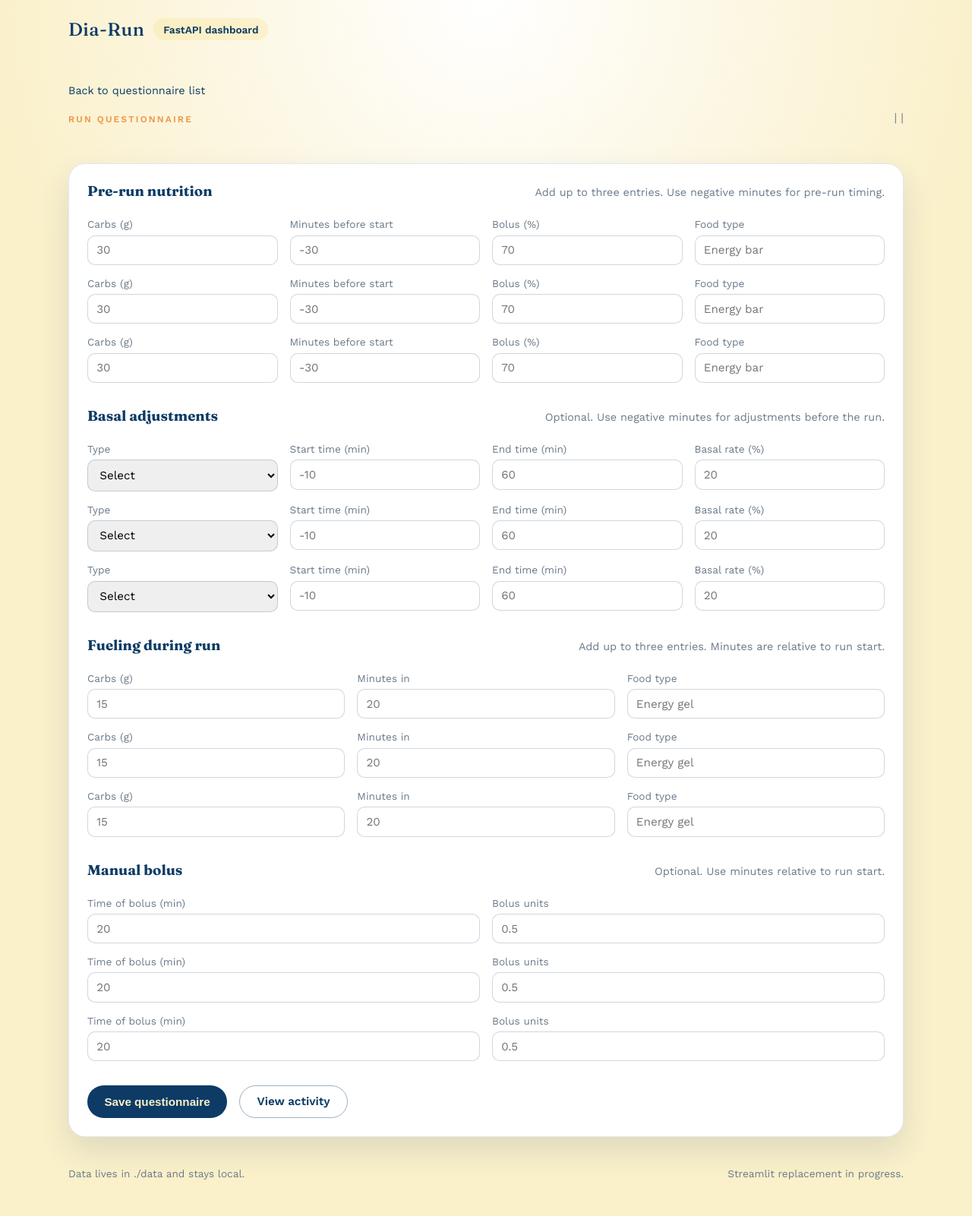
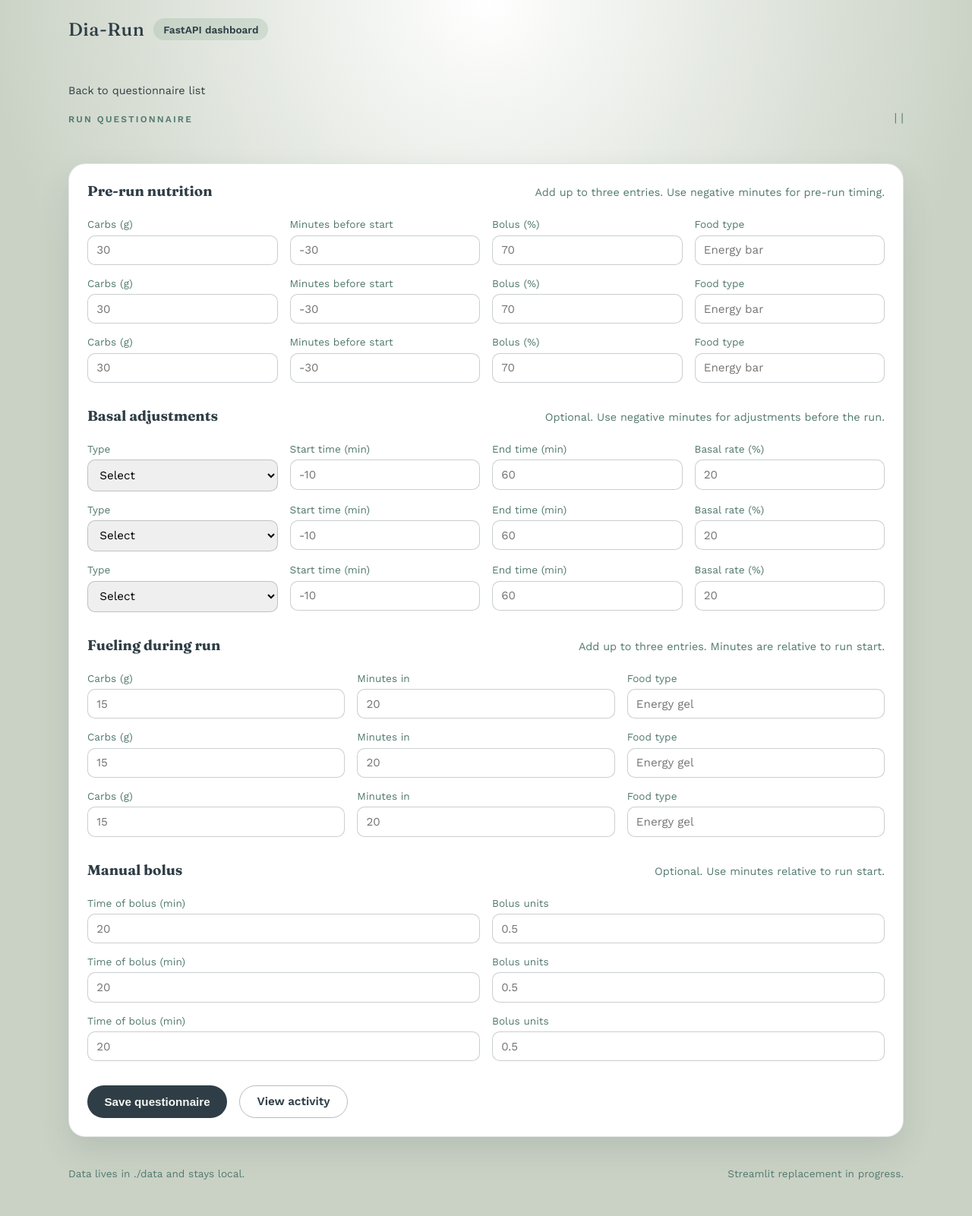
Before and after one commit to slac1n/dia_run, a Python web app: template src/dia_run/web/templates/pages/questionnaire_form.html in a window 1280 px wide. Shown: the whole page at 76% size. Run offline with Jinja, Linux system fonts and the light colour scheme; the template is opened without the code that fills it, so the values that code supplies are empty.

Commit message:
refactor: unify boxplot colors to use MAIN_COLOR
- Update run type boxplots (heartrate + glucose) to use MAIN_COLOR for both marker and line
- Update basal adjustment boxplot to use MAIN_COLOR for both marker and line
- Ensures all boxplots use consistent green palette color from theme

```diff
--- a/src/dia_run/dashboard/charts/basal_adjustment_impact.py
+++ b/src/dia_run/dashboard/charts/basal_adjustment_impact.py
@@ -5,7 +5,6 @@ import polars as pl
 from dia_run.dashboard.charts.theme import (
     CHART_GRID,
     MAIN_COLOR,
-    NAVY,
     get_default_layout,
     get_empty_chart_layout,
 )
@@ -92,9 +91,9 @@ def create_basal_adjustment_tir_chart(*, data_processor: DataProcessor) -> go.Fi
                     size=12,
                     color=MAIN_COLOR,
                     opacity=0.8,
-                    line=dict(width=1.5, color=NAVY),
+                    line=dict(width=1.5, color=MAIN_COLOR),
                 ),
-                line=dict(color=NAVY, width=2.0),
+                line=dict(color=MAIN_COLOR, width=2.0),
                 width=0.7,
                 hovertemplate=(
                     "<b>%{customdata[4]}</b><br>"
--- a/src/dia_run/dashboard/charts/fueling_impact.py
+++ b/src/dia_run/dashboard/charts/fueling_impact.py
@@ -107,7 +107,7 @@ def create_fueling_glucose_response_chart(*, data_processor: DataProcessor) -> g
                 y=values,
                 mode="lines",
                 showlegend=False,
-                line=dict(width=1, dash="dash", color="rgba(13, 59, 102, 0.35)"),
+                line=dict(width=1, dash="dash", color="rgba(47, 62, 70, 0.35)"),
                 hovertemplate="Min: %{x:.0f}<br>Change: %{y:+.0f} mg/dL<extra></extra>",
             )
         )
--- a/src/dia_run/dashboard/charts/run_types.py
+++ b/src/dia_run/dashboard/charts/run_types.py
@@ -1,7 +1,7 @@
 import plotly.graph_objects as go
 import polars as pl
 
-from dia_run.dashboard.charts.theme import MAIN_COLOR, NAVY, TARGET_RANGE_FILL, get_color_for_index, get_default_layout
+from dia_run.dashboard.charts.theme import MAIN_COLOR, TARGET_RANGE_FILL, get_color_for_index, get_default_layout
 from dia_run.data_models.constants import TARGET_GLUCOSE_LOWER, TARGET_GLUCOSE_UPPER
 from dia_run.data_models.run_types import RunType
 from dia_run.data_processing.data_processing import DataProcessor
@@ -79,7 +79,7 @@ def create_run_type_heartrate_chart(*, data_processor: DataProcessor, run_type_o
                 y=df_heartrate.filter(pl.col("run_type") == run_type)["heartrate"],
                 name=run_type,
                 marker={"color": MAIN_COLOR},
-                line={"color": NAVY},
+                line={"color": MAIN_COLOR},
             )
         )
     fig.update_layout(
@@ -101,7 +101,7 @@ def create_run_type_glucose_chart(*, data_processor: DataProcessor, run_type_ord
                 y=df_glucose.filter(pl.col("run_type") == run_type)["value"],
                 name=run_type,
                 marker={"color": MAIN_COLOR},
-                line={"color": NAVY},
+                line={"color": MAIN_COLOR},
             )
         )
         # highlight the target range
--- a/src/dia_run/web/static/css/app.css
+++ b/src/dia_run/web/static/css/app.css
@@ -2,11 +2,18 @@
   color-scheme: light;
 
   /* Palette */
-  --color-navy: #0d3b66;
-  --color-chiffon: #faf0ca;
-  --color-gold: #f4d35e;
-  --color-sandy: #ee964b;
-  --color-tomato: #f95738;
+  --ash-grey: #cad2c5;
+  --muted-teal: #84a98c;
+  --deep-teal: #52796f;
+  --dark-slate-grey: #354f52;
+  --charcoal-blue: #2f3e46;
+
+  /* Legacy aliases used throughout the stylesheet */
+  --color-navy: var(--charcoal-blue);
+  --color-chiffon: var(--ash-grey);
+  --color-gold: var(--muted-teal);
+  --color-sandy: var(--deep-teal);
+  --color-tomato: var(--dark-slate-grey);
 
   /* Semantic colors */
   --color-primary: var(--color-navy);
@@ -14,32 +21,32 @@
   --color-accent: var(--color-gold);
   --color-warning: var(--color-sandy);
   --color-error: var(--color-tomato);
-  --color-success: #2d8a5e;
+  --color-success: var(--muted-teal);
 
   /* Backgrounds */
   --bg-primary: var(--color-chiffon);
-  --bg-secondary: #fffdf5;
+  --bg-secondary: #f4f7f2;
   --bg-surface: #ffffff;
   --bg-card: rgba(255, 255, 255, 0.92);
 
   /* Text */
   --text-primary: var(--color-navy);
-  --text-secondary: #3a5a7a;
-  --text-muted: #6a7a8a;
-  --text-inverted: var(--color-chiffon);
+  --text-secondary: var(--dark-slate-grey);
+  --text-muted: var(--deep-teal);
+  --text-inverted: #f6f8f4;
 
   /* UI */
-  --border: rgba(13, 59, 102, 0.12);
-  --shadow: 0 18px 40px rgba(13, 59, 102, 0.12);
+  --border: rgba(47, 62, 70, 0.14);
+  --shadow: 0 18px 40px rgba(47, 62, 70, 0.12);
 
   /* Chart colors */
   --chart-1: var(--color-navy);
-  --chart-2: var(--color-gold);
+  --chart-2: var(--dark-slate-grey);
   --chart-3: var(--color-sandy);
-  --chart-4: var(--color-tomato);
-  --chart-5: #5a8a9a;
-  --chart-grid: rgba(13, 59, 102, 0.1);
-  --chart-bg: var(--color-chiffon);
+  --chart-4: var(--color-gold);
+  --chart-5: var(--color-chiffon);
+  --chart-grid: rgba(47, 62, 70, 0.12);
+  --chart-bg: var(--bg-secondary);
 }
 
 * {
@@ -114,7 +121,7 @@ code {
   font-size: 0.85rem;
   padding: 0.4rem 0.8rem;
   border-radius: 999px;
-  background: rgba(244, 211, 94, 0.2);
+  background: rgba(132, 169, 140, 0.24);
   color: var(--color-primary);
   font-weight: 600;
 }
@@ -560,7 +567,7 @@ code {
 .field-group select {
   padding: 0.6rem 0.7rem;
   border-radius: 10px;
-  border: 1px solid rgba(13, 59, 102, 0.2);
+  border: 1px solid rgba(47, 62, 70, 0.25);
   font-size: 0.95rem;
   font-family: inherit;
 }
@@ -592,7 +599,7 @@ code {
 .button-outline {
   background: transparent;
   color: var(--color-primary);
-  border: 1px solid rgba(13, 59, 102, 0.4);
+  border: 1px solid rgba(47, 62, 70, 0.35);
 }
 
 .site-footer {
--- a/src/dia_run/web/templates/base.html
+++ b/src/dia_run/web/templates/base.html
@@ -10,7 +10,7 @@
       href="https://fonts.googleapis.com/css2?family=Fraunces:opsz,wght@9..144,500;9..144,700&family=Work+Sans:wght@400;500;600&display=swap"
       rel="stylesheet"
     />
-    <link rel="stylesheet" href="{{ url_for('static', path='css/app.css') }}?v=7" />
+    <link rel="stylesheet" href="{{ url_for('static', path='css/app.css') }}?v=8" />
     {% if plotly_cdn %}
     <script src="{{ plotly_cdn }}"></script>
     {% endif %}
```
Also changed, not shown: other parts of src/dia_run/web/static/css/app.css (+17 -17 lines), src/dia_run/dashboard/charts/diabetes_management.py (+28 -8 lines), src/dia_run/dashboard/charts/single_activity.py (+44 -6 lines), src/dia_run/dashboard/charts/theme.py (+22 -15 lines).
